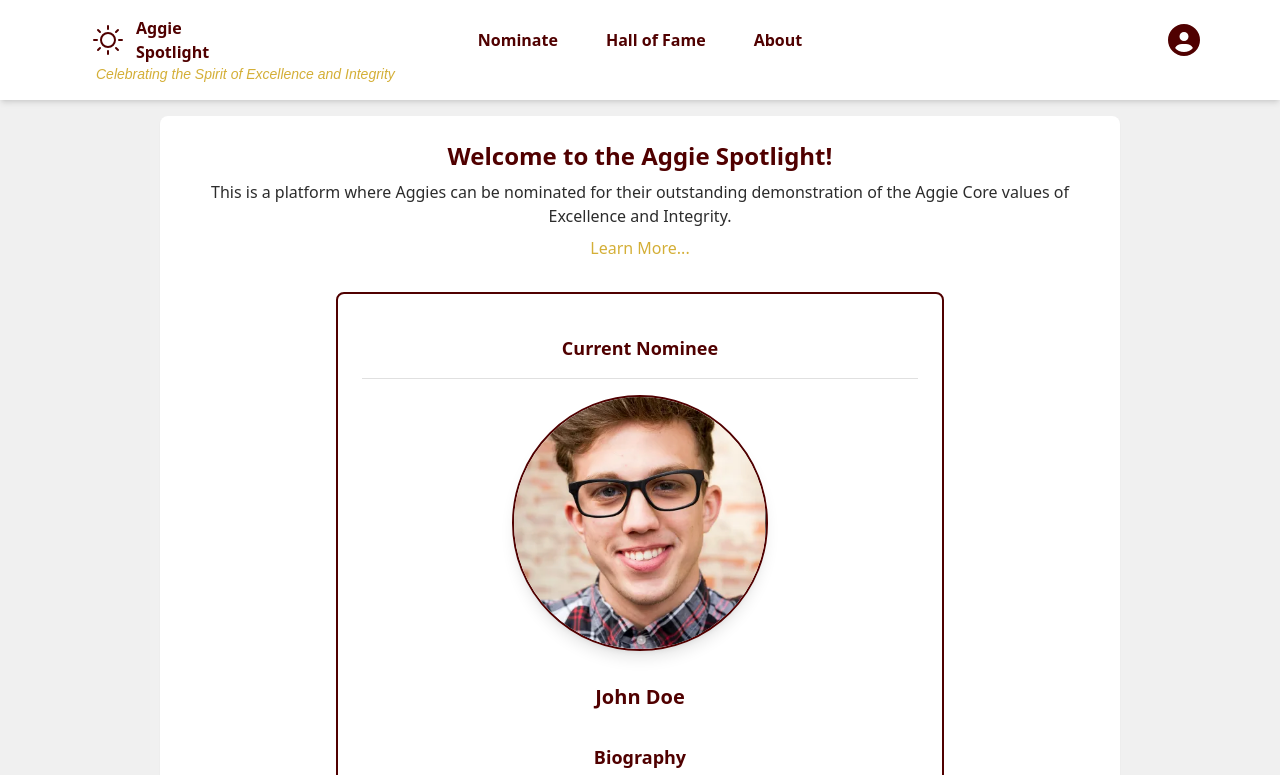
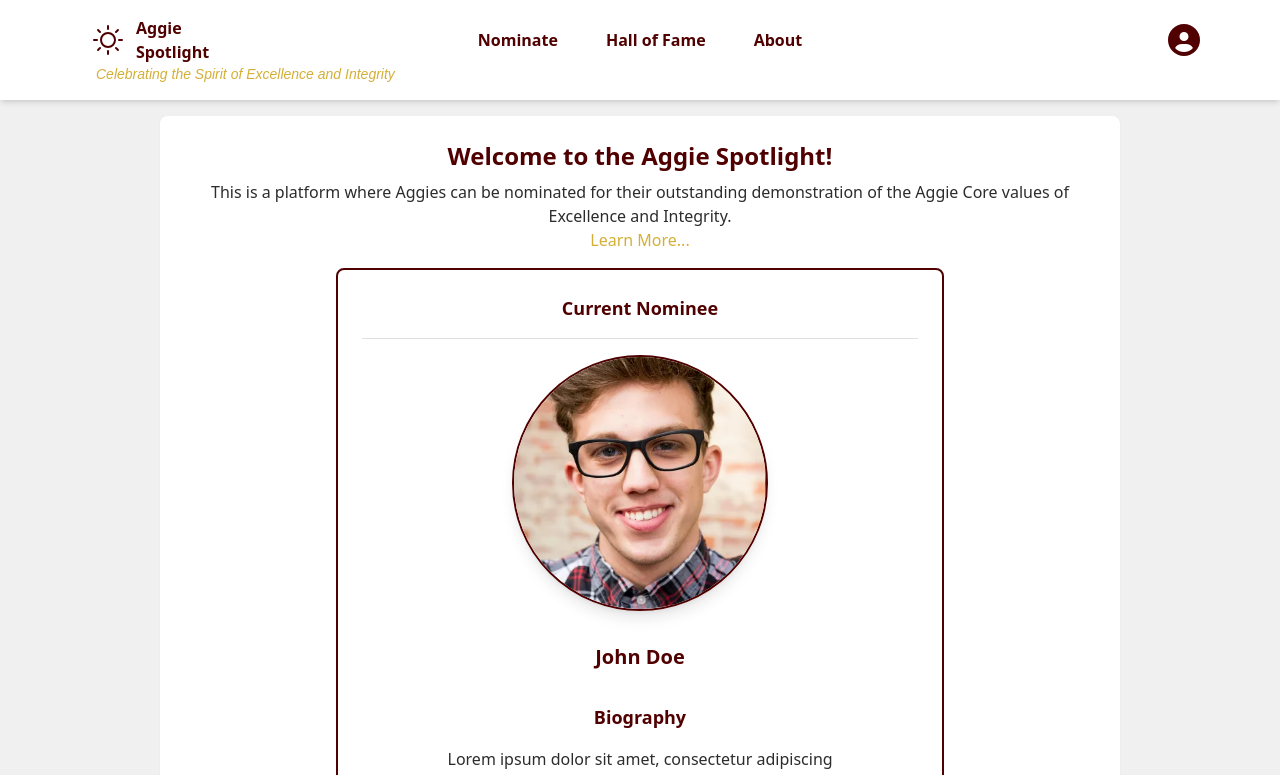
Before and after one commit to swholobaugh/spotlight, a React (Vite) app: page / in a window 1280 px wide. Shown: the top 775 px of the page. Built offline with nearby package versions, Linux system fonts and the light colour scheme.

Commit message:
fix(home): update home page style

```diff
--- a/src/pages/Home/Home.jsx
+++ b/src/pages/Home/Home.jsx
@@ -16,14 +16,14 @@ const Home = () => {
           This is a platform where Aggies can be nominated for their outstanding demonstration of the Aggie Core values of Excellence and Integrity.
         </div>
         <div
-          className='text-[#D4AF37] cursor-pointer mt-2 hover:underline'
+          className='text-[#D4AF37] cursor-pointer hover:underline'
           onClick={() => navigate('/about')}
         >
           Learn More...
         </div>
       </div>
-      <section className='border-2 border-[#500000] rounded-lg w-2/3 mt-8 p-6'>
-        <div className='flex flex-col justify-center items-center mt-4'>
+      <section className='border-2 border-[#500000] rounded-lg w-2/3 mt-4 p-6'>
+        <div className='flex flex-col justify-center items-center'>
           <header className='text-lg font-bold text-[#500000] mb-4'>
             Current Nominee
           </header>
```
